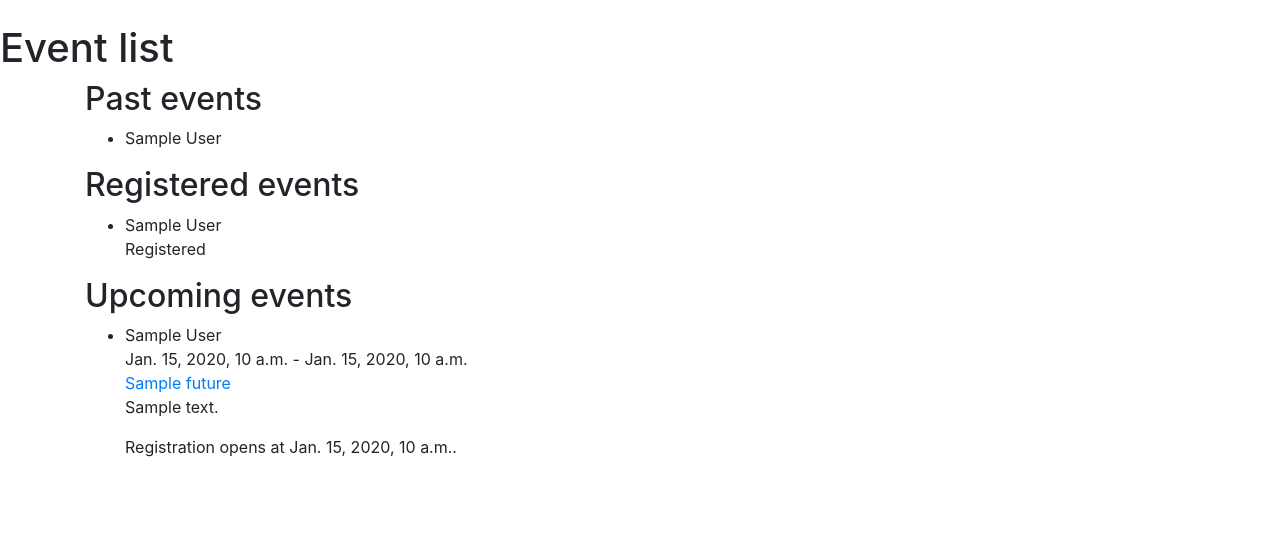
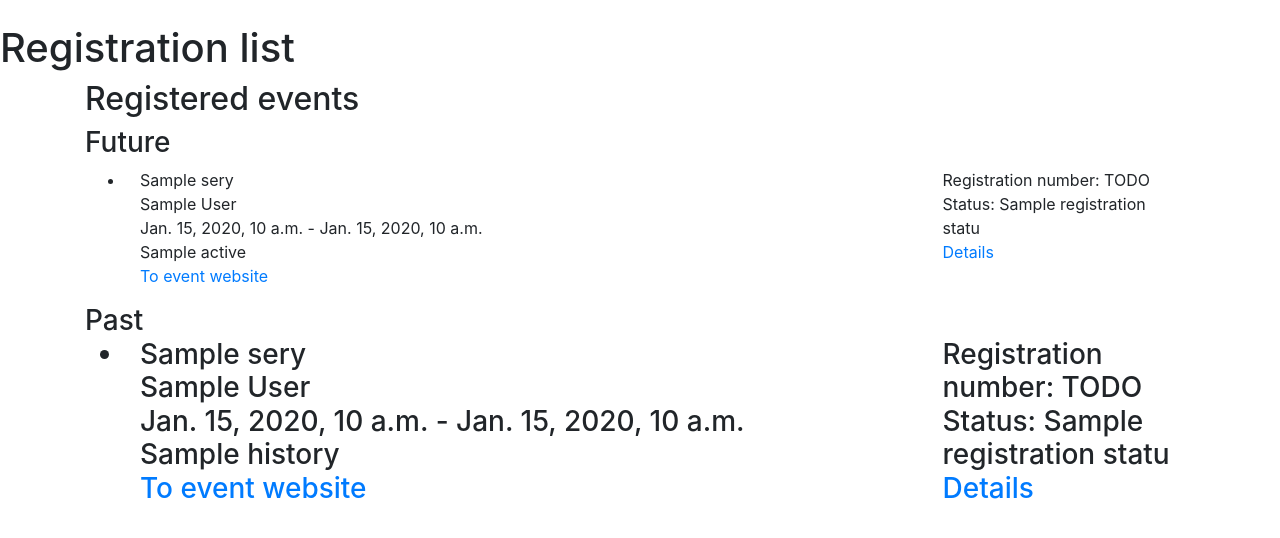
Before and after one commit to evolution-events/Artaxerxes, a Django app: template apps/events/templates/events/list.html in a window 1280 px wide. Shown: the part 56-594 px from the top of the page. Run offline with Django 3.2, Linux system fonts and the light colour scheme; the template is opened without the code that fills it: most values are stand-ins (such as "Sample title", 1, 10 or a date in 2020); some libraries are stand-ins or nearby versions.

Commit message:
Event/registration display via template snippets
Introducing a cut-up standard display for events/registrations. Two main
snippets (open_event.html and registered_event.html) to be used in different
templates and two sub-snippets (event_summary and event_detail) that contain
the common contents of a displayed event (whether open or already registered
for).
Use these in both dashboard.html and events/list.html.

WIP: may need alterations to html structure as soon as we start to work on
styling via css.

```diff
--- a/apps/events/templates/events/list.html
+++ b/apps/events/templates/events/list.html
@@ -1,51 +1,23 @@
 {% extends "base.html" %}
 {% load i18n %}
 
-{% block pagetitle %}{% trans 'Event list' %}{% endblock pagetitle%}
+{% block pagetitle %}{% trans 'Registration list' %}{% endblock pagetitle%}
 
 
 {% block content %}
 
-<h2>Past events</h2>
+<h2>{% trans "Registered events" %}</h2>
+<h3>{% trans "Future" %}</h3>
 <ul>
-{% for e in events.history %}
-  <li>{{e.display_name}}<br/>
+{% for e in events.active %}
+  {% include 'events/snippets/registered_event.html' with e=e %}
 {% endfor %}
 </ul>
 
-<h2>Registered events</h2>
+<h3>{% trans "Past" %}
 <ul>
-{% for e in events.active %}
-  <li>{{e.display_name}}<br/>
-  {% if e.registration_status.REGISTERED %}
-  {% trans 'Registered' %}
-  {% else %}
-  {% trans 'On waiting list' %}
-  {% endif %}
-{% endfor %}
-</ul>
-
-<h2>Upcoming events</h2>
-<ul>
-{% for e in events.future %}
-  <li>{{e.display_name}}<br/>
-  {{e.start_date}} - {{e.end_date}}<br/>
-  <a href="{{e.location_url}}">{{e.location_name}}</a><br/>
-  <p>{{e.description}}</p>
-  {% if e.registration_opens_at and not e.registration_is_open %}
-  <p>
-  {% blocktrans with at=e.registration_opens_at %}
-  Registration opens at {{ at }}.
-  {% endblocktrans %}
-  </p>
-  {% endif %}
-  {% if e.preregistration_is_open %}
-  <a href="{% url 'registrations:register' eventid=e.id %}" class="btn btn-sm btn-info" role="button">{% trans 'Prepare registration' %}</a>
-  {% endif %}
-  {% if e.registration_is_open %}
-  <a href="{% url 'registrations:register' eventid=e.id %}" class="btn btn-sm btn-info" role="button">{% trans 'Register' %}</a>
-  {% endif %}
-  </li>
+{% for e in events.history %}
+  {% include 'events/snippets/registered_event.html' with e=e %}
 {% endfor %}
 </ul>
 
--- /dev/null
+++ b/apps/events/templates/events/snippets/event_detail.html
@@ -0,0 +1,14 @@
+{% load i18n %}
+
+{# This snippet contains the detailed information about an event. More info can be added by calling template #}
+<h3>{% trans "Location information" %}</h3>
+{{ e.location_info|linebreaks }}
+{% if e.location_url %}
+  <a class="towebsite" href="{{ e.location_url }}">{% trans "To location website" %}</a>
+{% endif %}
+
+<h3>{% trans "Description" %}</h3>
+<p>{{ e.description|linebreaks }}</p>
+
+<h3>{% trans "Price" %}</h3>
+<p>TODO: prijsbepaling met allerlei opties enzo</p>
--- /dev/null
+++ b/apps/events/templates/events/snippets/event_summary.html
@@ -0,0 +1,13 @@
+{% load i18n %}
+
+{# This snippet shows the summary of an event. #}
+{% if e.series %}
+  <span class="seriesname">{{e.series.name}}</span><br/>
+{% endif %}
+<span class="eventname">{{e.display_name}}</span><br/>
+<span class="eventdate">{{e.start_date}} - {{e.end_date}}</span><br/>
+
+<span class="location">{{ e.location_name }}</span><br/>
+{% if e.display_url %}
+  <a class="towebsite" href="{{ e.display_url }}">{% trans "To event website" %}</a>
+{% endif %}
--- /dev/null
+++ b/apps/events/templates/events/snippets/registered_event.html
@@ -0,0 +1,36 @@
+{% load i18n %}
+
+{# This snippet draws 1 event that user is registered for with status of registration (waitinglist/registered) #}
+
+<li>
+<div class="future-event registered-event container">
+  <div class="event-summary row">
+    <div class="col-9">
+      {% include 'events/snippets/event_summary.html' with e=e %}
+    </div>
+    <div class="col-3">
+      {# TODO: betaalstatus weergeven in kleur en tekst #}
+      <span class="event-top-right registration-state-payed">
+        {% trans "Registration number" %}: TODO<br/>
+        {% trans "Status" %}: {{ e.registration_status.label }}<br/>
+      </span>
+      <a class="event-bottom-right details-link link-collapsed" data-toggle="collapse" data-target="#collapse-event-{{e.id}}" href="#">{% trans "Details" %}</a>
+    </div>
+  </div>
+  <div class="more-info more-info-collapsed collapse" id="collapse-event-{{e.id}}">
+    {% include 'events/snippets/event_detail.html' with e=e %}
+
+    <h3>{% trans "Cancel?" %}</h3>
+    <p>
+      {% if e.display_email %}
+        {% blocktrans with e.display_email|urlize as mail %}
+        Please send a mail to {{mail}}
+        {% endblocktrans %}
+      {% else %}
+        {% trans "Please send an e-mail to algemeenbestuur@evolution-events.nl"|urlize %}
+      {% endif %}
+    </p>
+
+  </div>
+</div>
+</li>
```
Also changed, not shown: apps/events/templates/events/snippets/open_event.html (added, +36 -0 lines), templates/core/dashboard.html (+7 -8 lines).
